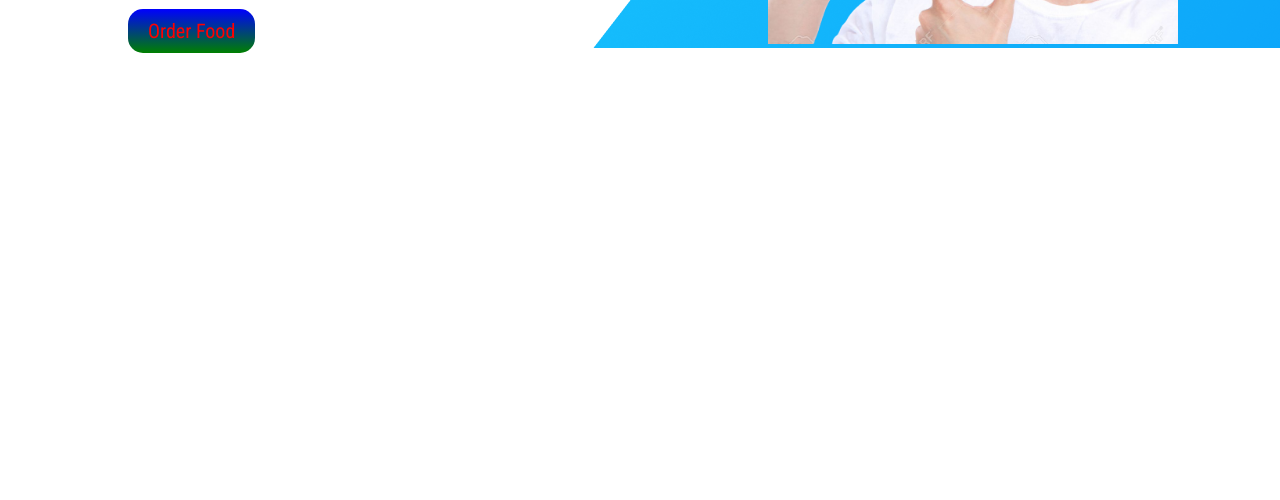
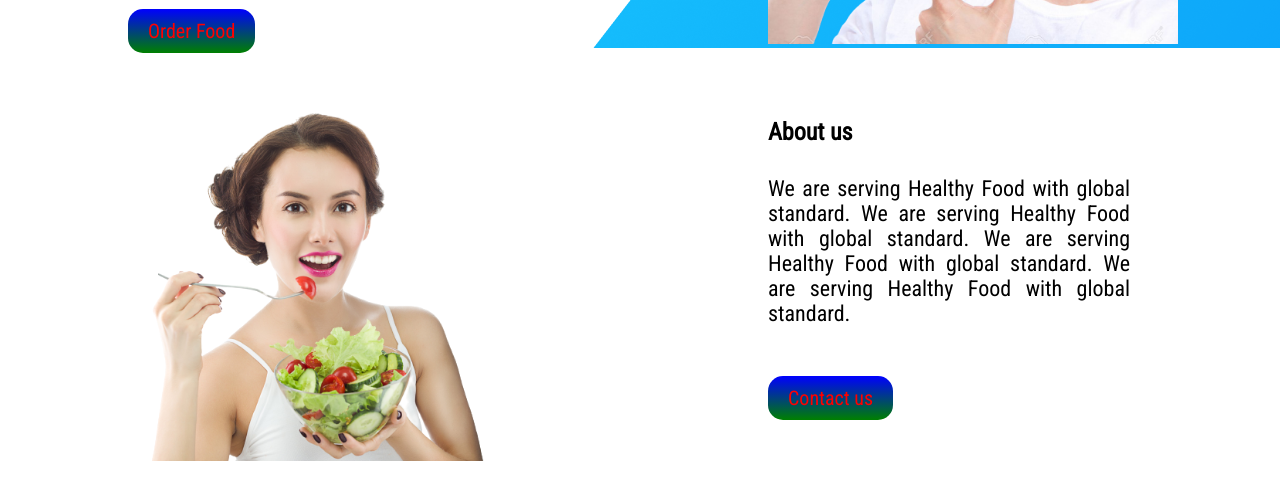
Before and after one commit to ahkamulbd/Module4.5Practice, a plain HTML site: page index.html in a window 1280 px wide. Shown: the part 328-828 px from the top of the page. Before the commit the page ends 800 px from the top, so only its background shows below. Drawn offline with Linux system fonts and the light colour scheme.

Commit message:
both html & css codes done for second section

```diff
--- a/index.html
+++ b/index.html
@@ -28,6 +28,19 @@
             <img src="images/male1.png" alt="Male Model">
         </div>
     </section>
+
+    <section class="second-part flexible-container">
+        <div class="half-width">
+            <img src="images/female2.png" alt="Female Model">
+        </div>
+        <div class="half-width">
+            <h2>About us</h2>
+            <p>We are serving Healthy Food with global standard. We are serving Healthy Food with global standard. We
+                are serving Healthy Food with global standard. We are serving Healthy Food with global standard. </p>
+
+            <a class="click-button" href="#" target="_blank">Contact us</a>
+        </div>
+    </section>
 </body>
 
 </html>
--- a/style.css
+++ b/style.css
@@ -52,3 +52,10 @@ h1 {
     font-size: 20px;
     margin-top: 10px;
 }
+
+.second-part .half-width p {
+    padding-right: 150px;
+    text-align: justify;
+    margin-top: 30px;
+    margin-bottom: 60px;
+}
```
